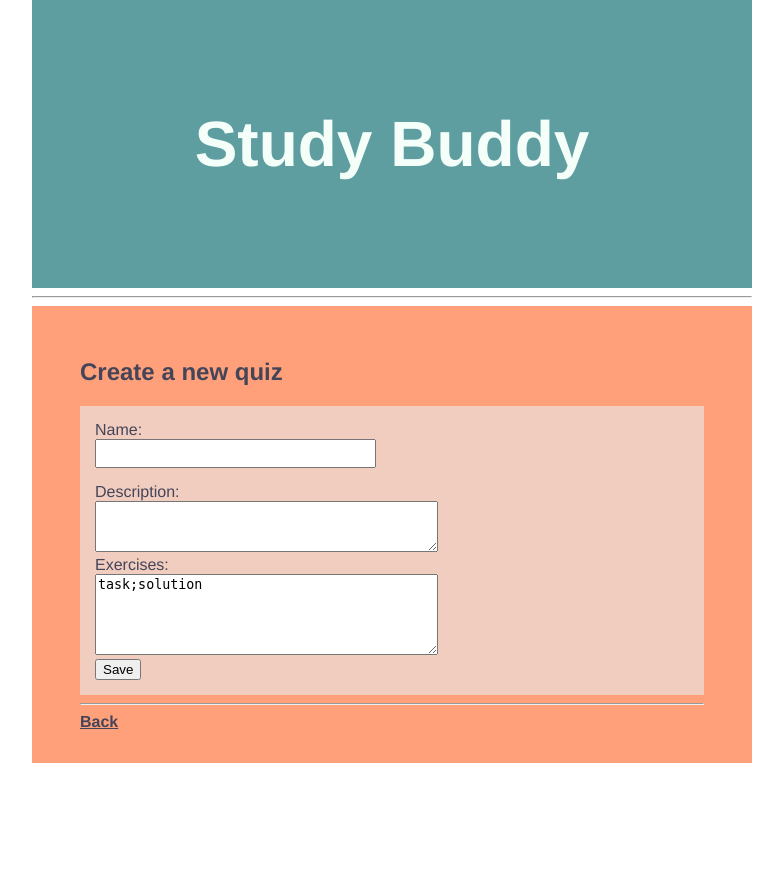
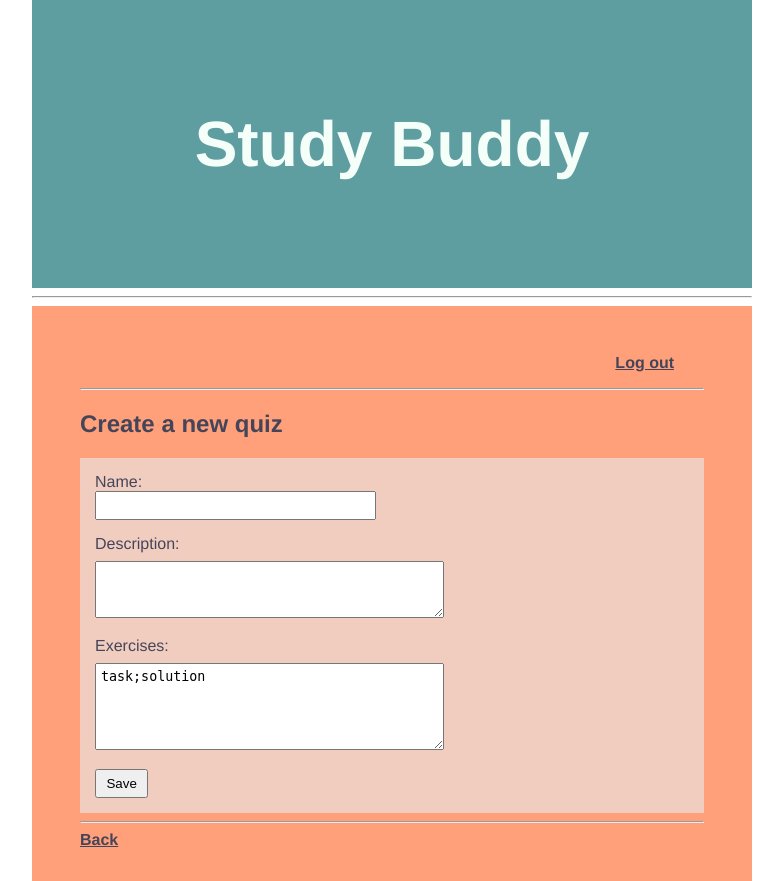
Before and after one commit to SiniCode/study-buddy, a Flask app: page /create in a window 1280 px wide. Shown: the whole page, without its empty margins (248-1031 px from the left). Before the commit the page ends 763 px from the top, so only its background shows below. Run offline with Flask 2, Linux system fonts and the light colour scheme; the visitor is signed in with stand-in values (Sample User, id 1).

Commit message:
style textareas, fix button layout, and add missing logout link

```diff
--- a/static/style.css
+++ b/static/style.css
@@ -43,8 +43,14 @@ form input:focus {
     border-radius: 2px;
 }
 
-form label{
+form label {
     margin-bottom: 10px;
+}
+
+form textarea {
+    padding: 5px;
+    margin-top: 8px;
+    margin-bottom: 15px;
 }
 
 form #button {
@@ -64,7 +70,6 @@ form #button2 {
 
 form #button3 {
     width: 4em;
-    margin-top: 10px;
     padding: 5px;
 }
 
--- a/templates/create.html
+++ b/templates/create.html
@@ -1,6 +1,8 @@
 {% extends "layout.html" %}
 {% block title %}Create{% endblock %}
 {% block content %}
+<p class="logout"><a href="/logout">Log out</a></p>
+<hr>
 <h2>Create a new quiz</h2>
 <form action="/create" method="post">
 Name:
@@ -17,7 +19,7 @@ Exercises:
 task;solution
 </textarea>
 <br>
-<input type="submit" value="Save">
+<input id=button3 type="submit" value="Save">
 <input type="hidden" name="csrf_token" value="{{ session.csrf_token }}">
 </form>
 <hr>
```
Also changed, not shown: templates/home.html (+6 -5 lines).
